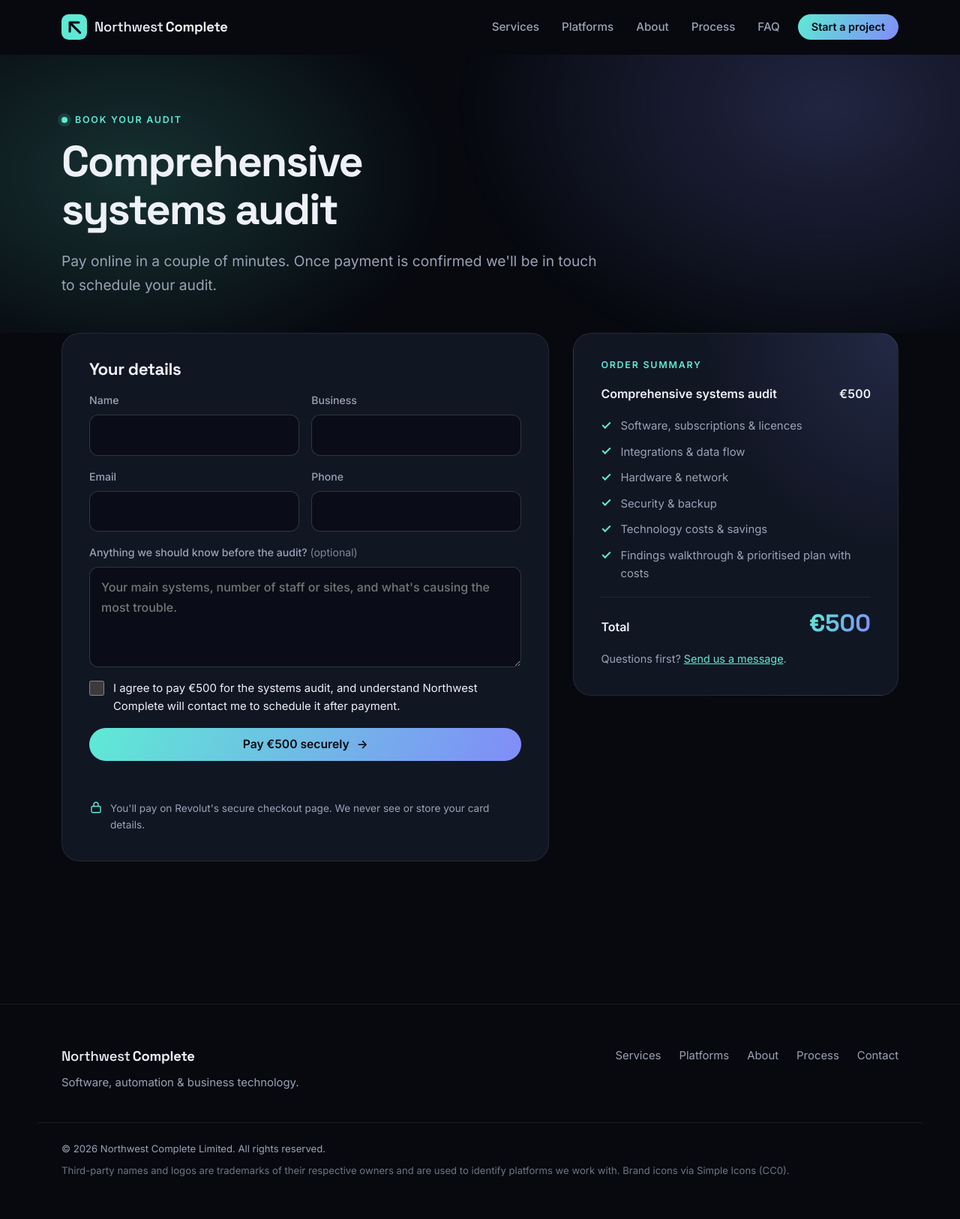
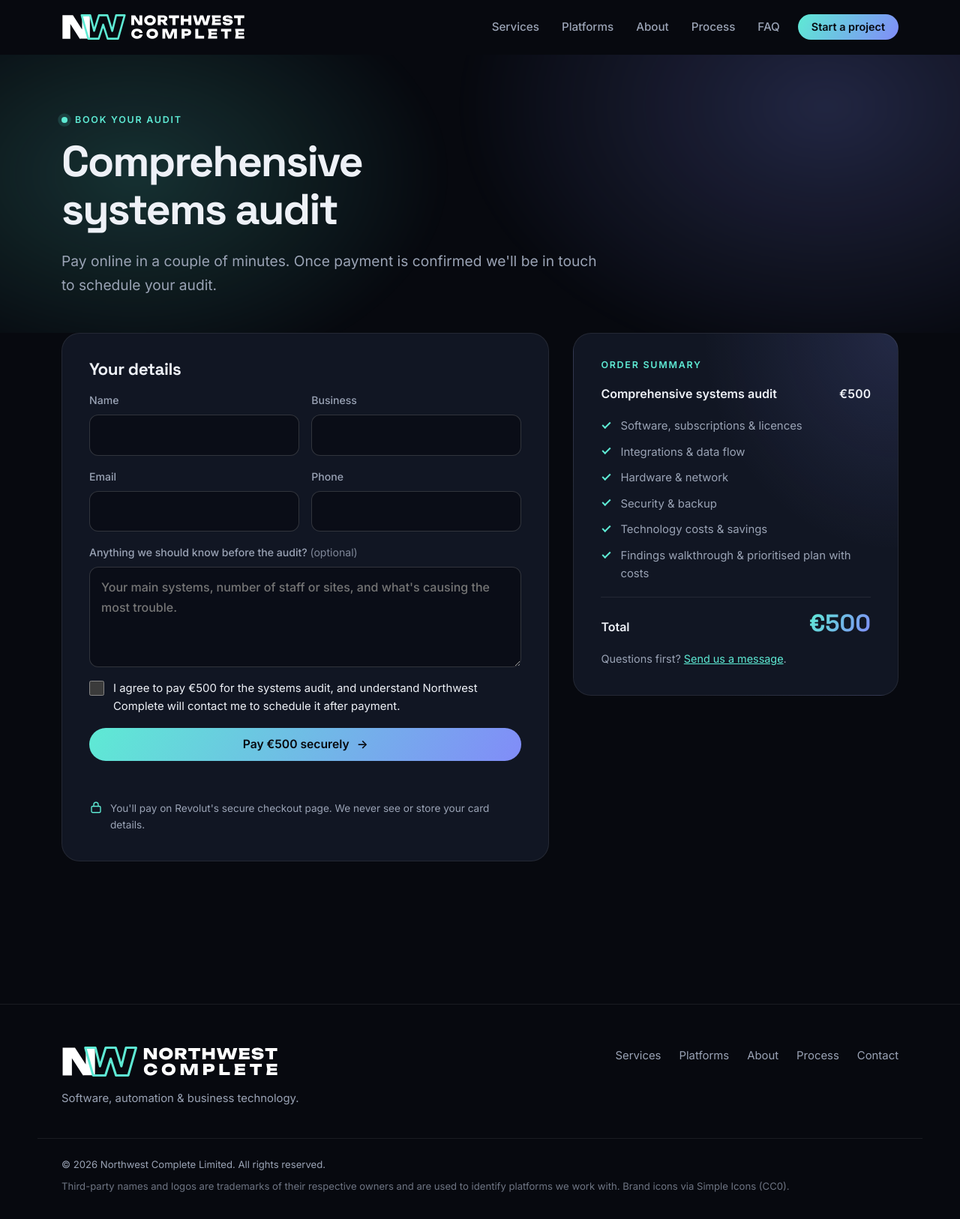
Before and after one commit to brianodowd16-tech/northwestcomplete, a PHP site: page /book-audit.html in a window 1280 px wide. Shown: the whole page at 75% size. Before the commit the page ends 1569 px from the top, so only its background shows below. Run offline with PHP 8.4, Linux system fonts and the light colour scheme.

Commit message:
Use the NW monogram logo across the site
Replaces the arrow mark with a horizontal lockup of the NW monogram and
two-line name in the menu bar and footer of every page, plus an NW
favicon. The W outline is a transparent mask so it works on any
background.

Co-Authored-By: Claude Sonnet 5.5 <noreply@anthropic.com>
Claude-Session: https://claude.ai/code/session_01D5Nxa7XFJ2d73BWDfCTeXT

```diff
--- a/book-audit.html
+++ b/book-audit.html
@@ -19,12 +19,7 @@
   <header class="nav" id="top">
     <div class="wrap nav__inner">
       <a href="index.html" class="brand" aria-label="Northwest Complete home">
-        <svg class="brand__mark" viewBox="0 0 40 40" aria-hidden="true">
-          <rect width="40" height="40" rx="11" fill="url(#g)"/>
-          <path d="M11 29 L27 13 M13 13 H27 V27" stroke="#07090f" stroke-width="3.6" fill="none" stroke-linecap="round" stroke-linejoin="round" transform="rotate(-90 20 20)"/>
-          <defs><linearGradient id="g" x1="0" y1="0" x2="40" y2="40"><stop offset="0" stop-color="#5eead4"/><stop offset="1" stop-color="#818cf8"/></linearGradient></defs>
-        </svg>
-        <span class="brand__name">Northwest<b>Complete</b></span>
+        <img class="brand__logo" src="assets/logo-horizontal.svg" alt="Northwest Complete" width="244" height="34">
       </a>
       <nav class="nav__links" aria-label="Main">
         <a href="index.html#services">Services</a>
@@ -104,7 +99,7 @@
   <footer class="footer">
     <div class="wrap footer__inner">
       <div>
-        <a href="index.html" class="brand brand--footer"><span class="brand__name">Northwest<b>Complete</b></span></a>
+        <a href="index.html" class="brand brand--footer"><img class="brand__logo" src="assets/logo-horizontal.svg" alt="Northwest Complete" width="288" height="40"></a>
         <p class="footer__tag">Software, automation &amp; business technology.</p>
       </div>
       <nav class="footer__links" aria-label="Footer">
--- a/styles.css
+++ b/styles.css
@@ -74,9 +74,9 @@ p { margin: 0; }
 .nav.is-scrolled { background: rgba(7, 9, 15, 0.8); backdrop-filter: blur(14px); -webkit-backdrop-filter: blur(14px); border-color: var(--line); }
 .nav__inner { display: flex; align-items: center; gap: 24px; height: 72px; }
 .brand { display: inline-flex; align-items: center; gap: 10px; text-decoration: none; }
-.brand__mark { width: 34px; height: 34px; flex: none; }
-.brand__name { font: 500 1.15rem/1 var(--font-display); letter-spacing: -0.01em; }
-.brand__name b { font-weight: 700; margin-left: 3px; }
+.brand__logo { display: block; height: 34px; width: auto; }
+.brand--footer .brand__logo { height: 40px; }
+@media (max-width: 420px) { .brand__logo { height: 30px; } }
 .nav__links { display: none; gap: 30px; margin-left: auto; }
 .nav__links a { text-decoration: none; color: var(--muted); font-size: 0.95rem; font-weight: 500; transition: color 0.2s; }
 .nav__links a:hover { color: var(--text); }
```
Also changed, not shown: about.html (+2 -7 lines), index.html (+2 -7 lines), payment-complete.html (+2 -7 lines), assets/favicon.svg, assets/logo-horizontal.svg (added).
